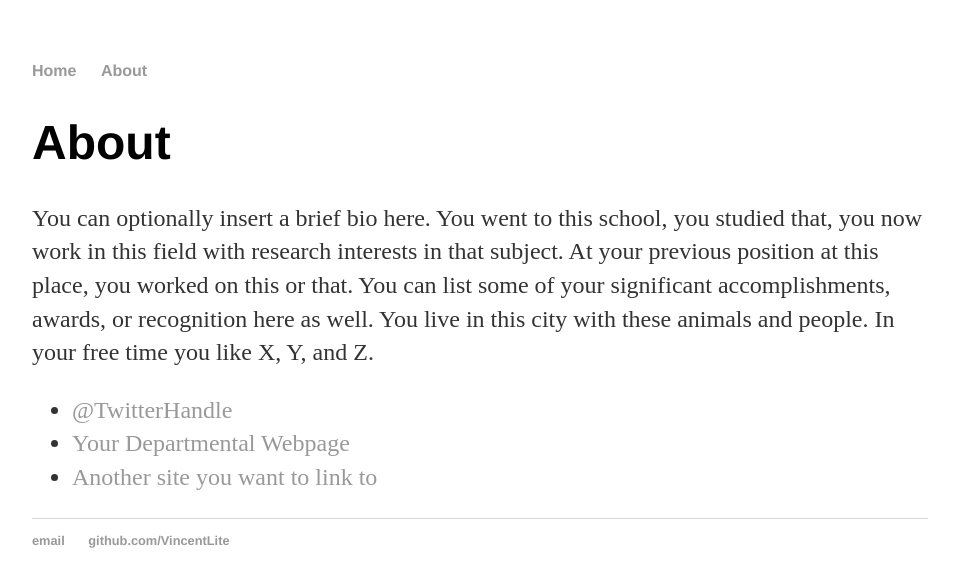
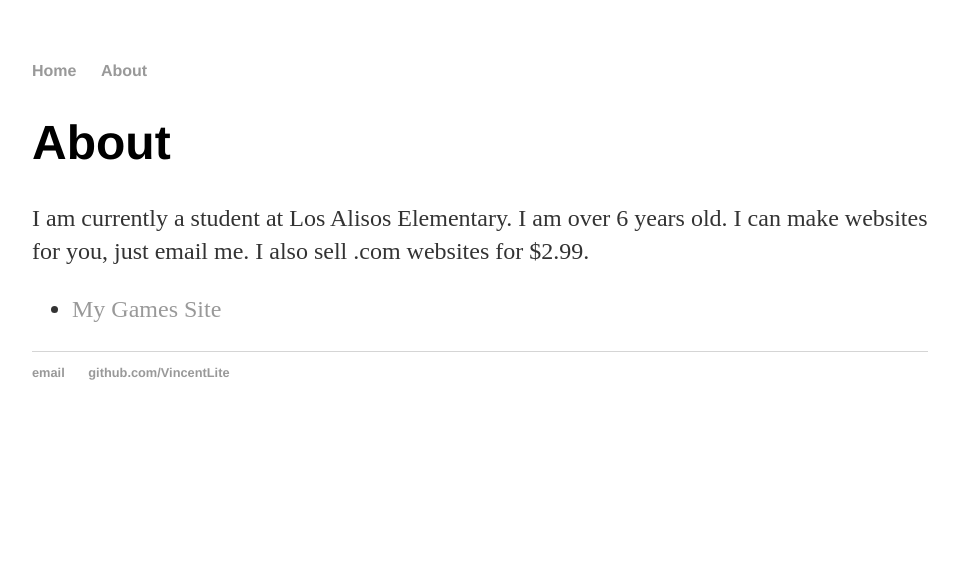
Before and after one commit to SuperBrainBro/vincentlite.github.io, a Jekyll site: the page built from about/index.html, in a window 1280 px wide. Shown: the top 587 px of the page, without its empty margins (160-1119 px from the left). Built offline with Jekyll 4.4.1, drawn with Linux system fonts in a browser that asks for light colours.

Commit message:
Update index.html

```diff
--- a/about/index.html
+++ b/about/index.html
@@ -1,15 +1,13 @@
 ---
 layout: default
-title: About Hank Quinlan
+title: About Vincent Jenei
 ---
 
 		<div class="about">
 			<h1>About</h1>
-			<p>You can optionally insert a brief bio here. You went to this school, you studied that, you now work in this field with research interests in that subject. At your previous position at this place, you worked on this or that. You can list some of your significant accomplishments, awards, or recognition here as well. You live in this city with these animals and people. In your free time you like X, Y, and Z.</p>
+			<p>I am currently a student at Los Alisos Elementary. I am over 6 years old. I can make websites for you, just email me. I also sell .com websites for $2.99.</p>
 
 			<ul class="contacts">
-				<li><a href="#">@TwitterHandle</a></li>
-				<li><a href="#">Your Departmental Webpage</a></li>
-				<li><a href="#">Another site you want to link to</a></li>
+				<li><a href="vincentjeneigames.com">My Games Site</a></li>
 				</ul>
 		</div>
```
